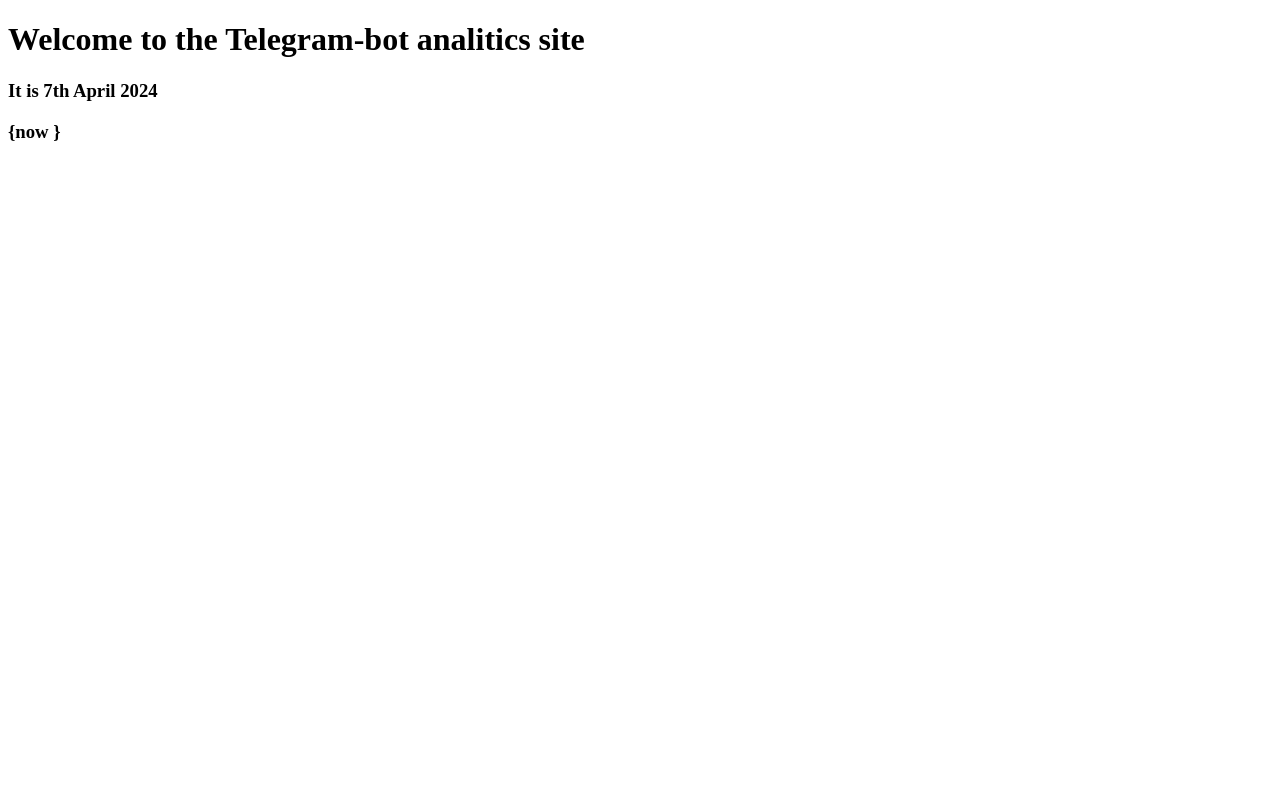
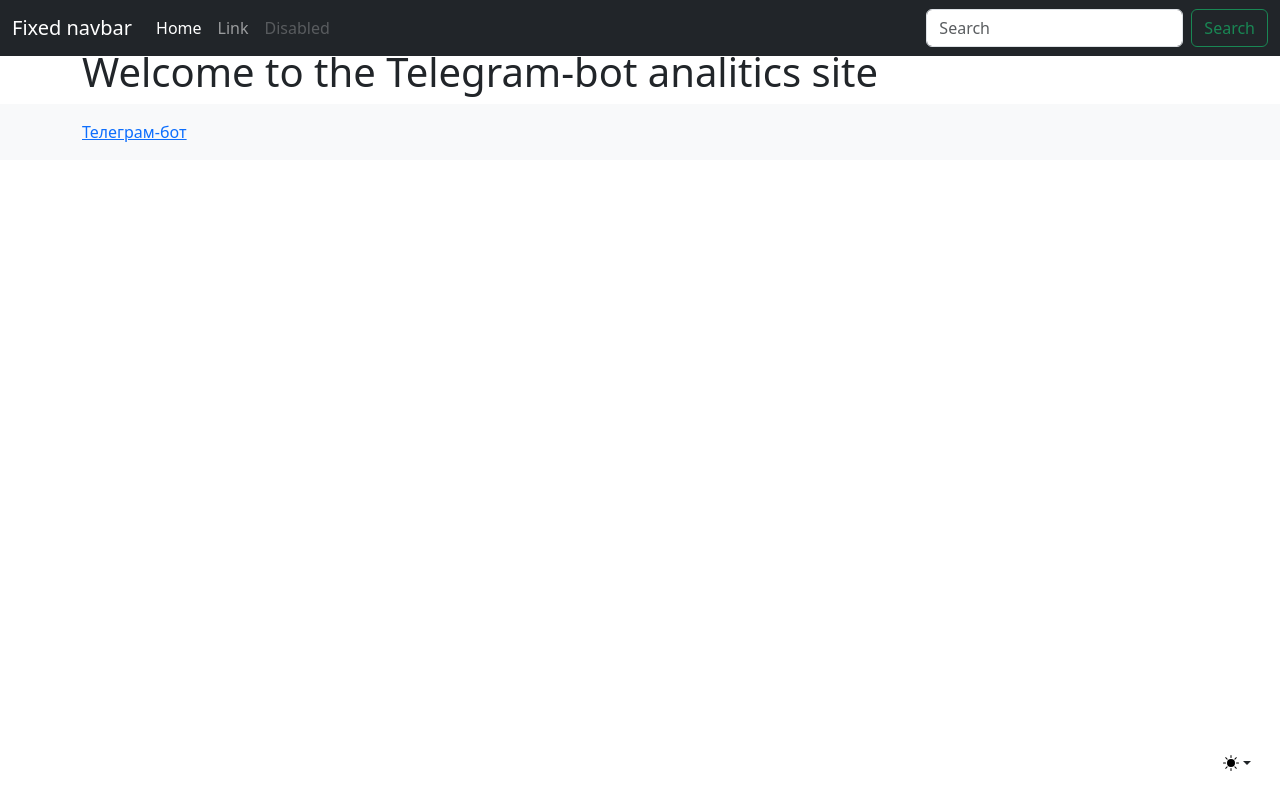
Before and after one commit to Krushovice/analitics_site, a Django app: page / in a window 1280 px wide. Run offline with Django 5.2, Linux system fonts and the light colour scheme; some libraries are stand-ins or nearby versions.

Commit message:
building home page

```diff
--- /dev/null
+++ b/templates/base.html
@@ -0,0 +1,72 @@
+<!doctype html>
+<html lang="en">
+  <head>
+    <meta charset="utf-8">
+    <meta name="viewport" content="width=device-width, initial-scale=1">
+    <link href="https://cdn.jsdelivr.net/npm/bootstrap@5.3.2/dist/css/bootstrap.min.css" rel="stylesheet" integrity="sha384-T3c6CoIi6uLrA9TneNEoa7RxnatzjcDSCmG1MXxSR1GAsXEV/Dwwykc2MPK8M2HN" crossorigin="anonymous">
+    <title>Аализатор продаж</title>
+
+    <!-- Custom styles for this template -->
+    <link href="sticky-footer-navbar.css" rel="stylesheet">
+  </head>
+  <body class="d-flex flex-column h-100">
+    <svg xmlns="http://www.w3.org/2000/svg" style="display: none;">
+      <symbol id="check2" viewBox="0 0 16 16">
+        <path d="M13.854 3.646a.5.5 0 0 1 0 .708l-7 7a.5.5 0 0 1-.708 0l-3.5-3.5a.5.5 0 1 1 .708-.708L6.5 10.293l6.646-6.647a.5.5 0 0 1 .708 0z"></path>
+      </symbol>
+      <symbol id="circle-half" viewBox="0 0 16 16">
+        <path d="M8 15A7 7 0 1 0 8 1v14zm0 1A8 8 0 1 1 8 0a8 8 0 0 1 0 16z"></path>
+      </symbol>
+      <symbol id="moon-stars-fill" viewBox="0 0 16 16">
+        <path d="M6 .278a.768.768 0 0 1 .08.858 7.208 7.208 0 0 0-.878 3.46c0 4.021 3.278 7.277 7.318 7.277.527 0 1.04-.055 1.533-.16a.787.787 0 0 1 .81.316.733.733 0 0 1-.031.893A8.349 8.349 0 0 1 8.344 16C3.734 16 0 12.286 0 7.71 0 4.266 2.114 1.312 5.124.06A.752.752 0 0 1 6 .278z"></path>
+        <path d="M10.794 3.148a.217.217 0 0 1 .412 0l.387 1.162c.173.518.579.924 1.097 1.097l1.162.387a.217.217 0 0 1 0 .412l-1.162.387a1.734 1.734 0 0 0-1.097 1.097l-.387 1.162a.217.217 0 0 1-.412 0l-.387-1.162A1.734 1.734 0 0 0 9.31 6.593l-1.162-.387a.217.217 0 0 1 0-.412l1.162-.387a1.734 1.734 0 0 0 1.097-1.097l.387-1.162zM13.863.099a.145.145 0 0 1 .274 0l.258.774c.115.346.386.617.732.732l.774.258a.145.145 0 0 1 0 .274l-.774.258a1.156 1.156 0 0 0-.732.732l-.258.774a.145.145 0 0 1-.274 0l-.258-.774a1.156 1.156 0 0 0-.732-.732l-.774-.258a.145.145 0 0 1 0-.274l.774-.258c.346-.115.617-.386.732-.732L13.863.1z"></path>
+      </symbol>
+      <symbol id="sun-fill" viewBox="0 0 16 16">
+        <path d="M8 12a4 4 0 1 0 0-8 4 4 0 0 0 0 8zM8 0a.5.5 0 0 1 .5.5v2a.5.5 0 0 1-1 0v-2A.5.5 0 0 1 8 0zm0 13a.5.5 0 0 1 .5.5v2a.5.5 0 0 1-1 0v-2A.5.5 0 0 1 8 13zm8-5a.5.5 0 0 1-.5.5h-2a.5.5 0 0 1 0-1h2a.5.5 0 0 1 .5.5zM3 8a.5.5 0 0 1-.5.5h-2a.5.5 0 0 1 0-1h2A.5.5 0 0 1 3 8zm10.657-5.657a.5.5 0 0 1 0 .707l-1.414 1.415a.5.5 0 1 1-.707-.708l1.414-1.414a.5.5 0 0 1 .707 0zm-9.193 9.193a.5.5 0 0 1 0 .707L3.05 13.657a.5.5 0 0 1-.707-.707l1.414-1.414a.5.5 0 0 1 .707 0zm9.193 2.121a.5.5 0 0 1-.707 0l-1.414-1.414a.5.5 0 0 1 .707-.707l1.414 1.414a.5.5 0 0 1 0 .707zM4.464 4.465a.5.5 0 0 1-.707 0L2.343 3.05a.5.5 0 1 1 .707-.707l1.414 1.414a.5.5 0 0 1 0 .708z"></path>
+      </symbol>
+    </svg>
+
+    <div class="dropdown position-fixed bottom-0 end-0 mb-3 me-3 bd-mode-toggle">
+      <button class="btn btn-bd-primary py-2 dropdown-toggle d-flex align-items-center" id="bd-theme" type="button" aria-expanded="false" data-bs-toggle="dropdown" aria-label="Toggle theme (light)">
+        <svg class="bi my-1 theme-icon-active" width="1em" height="1em"><use href="#sun-fill"></use></svg>
+        <span class="visually-hidden" id="bd-theme-text">Toggle theme</span>
+      </button>
+      <ul class="dropdown-menu dropdown-menu-end shadow" aria-labelledby="bd-theme-text">
+        <li>
+          <button type="button" class="dropdown-item d-flex align-items-center active" data-bs-theme-value="light" aria-pressed="true">
+            <svg class="bi me-2 opacity-50 theme-icon" width="1em" height="1em"><use href="#sun-fill"></use></svg>
+            Light
+            <svg class="bi ms-auto d-none" width="1em" height="1em"><use href="#check2"></use></svg>
+          </button>
+        </li>
+        <li>
+          <button type="button" class="dropdown-item d-flex align-items-center" data-bs-theme-value="dark" aria-pressed="false">
+            <svg class="bi me-2 opacity-50 theme-icon" width="1em" height="1em"><use href="#moon-stars-fill"></use></svg>
+            Dark
+            <svg class="bi ms-auto d-none" width="1em" height="1em"><use href="#check2"></use></svg>
+          </button>
+        </li>
+        <li>
+          <button type="button" class="dropdown-item d-flex align-items-center" data-bs-theme-value="auto" aria-pressed="false">
+            <svg class="bi me-2 opacity-50 theme-icon" width="1em" height="1em"><use href="#circle-half"></use></svg>
+            Auto
+            <svg class="bi ms-auto d-none" width="1em" height="1em"><use href="#check2"></use></svg>
+          </button>
+        </li>
+      </ul>
+    </div>
+
+
+<header>
+    {% include "components/navbar.html" %}
+</header>
+{% block body %}{% endblock body %}
+<!-- Begin page content -->
+<main class="flex-shrink-0">
+  {% block main %}{% endblock main %}
+</main>
+
+<script src="/docs/5.3/dist/js/bootstrap.bundle.min.js" integrity="sha384-geWF76RCwLtnZ8qwWowPQNguL3RmwHVBC9FhGdlKrxdiJJigb/j/68SIy3Te4Bkz" crossorigin="anonymous"></script>
+</body>
+{% include "components/footer.html" %}
+</html>
--- /dev/null
+++ b/templates/components/footer.html
@@ -0,0 +1,5 @@
+<footer class="footer mt-auto py-3 bg-body-tertiary">
+    <div class="container">
+      <span class="text-body-secondary"><a href="https://t.me/Real_vpnBot">Телеграм-бот</a></span>
+    </div>
+  </footer>
--- /dev/null
+++ b/templates/components/navbar.html
@@ -0,0 +1,25 @@
+<nav class="navbar navbar-expand-md navbar-dark fixed-top bg-dark">
+    <div class="container-fluid">
+      <a class="navbar-brand" href="#">Fixed navbar</a>
+      <button class="navbar-toggler" type="button" data-bs-toggle="collapse" data-bs-target="#navbarCollapse" aria-controls="navbarCollapse" aria-expanded="false" aria-label="Toggle navigation">
+        <span class="navbar-toggler-icon"></span>
+      </button>
+      <div class="collapse navbar-collapse" id="navbarCollapse">
+        <ul class="navbar-nav me-auto mb-2 mb-md-0">
+          <li class="nav-item">
+            <a class="nav-link active" aria-current="page" href="#">Home</a>
+          </li>
+          <li class="nav-item">
+            <a class="nav-link" href="#">Link</a>
+          </li>
+          <li class="nav-item">
+            <a class="nav-link disabled">Disabled</a>
+          </li>
+        </ul>
+        <form class="d-flex" role="search">
+          <input class="form-control me-2" type="search" placeholder="Search" aria-label="Search">
+          <button class="btn btn-outline-success" type="submit">Search</button>
+        </form>
+      </div>
+    </div>
+  </nav>
--- a/templates/index.html
+++ b/templates/index.html
@@ -1,16 +1,11 @@
-<!DOCTYPE html>
-<html lang="en">
+{% extends "base.html" %}
 
-<head>
-    <meta charset="UTF-8">
-    <meta name="viewport" content="width=device-width, initial-scale=1.0">
-    <title>Sales manager index</title>
-</head>
+{% block title %}
+Sales manager
+{% endblock title %}
 
-<body>
-    <h1>Welcome to the Telegram-bot analitics site</h1>
-    <h3>It is {% now "jS F Y" %}</h3>
-    <h3> {now }
-</body>
-
-</html>
+{% block body %}
+<div class="container">
+<h1 class="mt-5">Welcome to the Telegram-bot analitics site</h1>
+</div>
+{% endblock body%}
```
Also changed, not shown: templates/components/comps.html (added), 1 other file.
